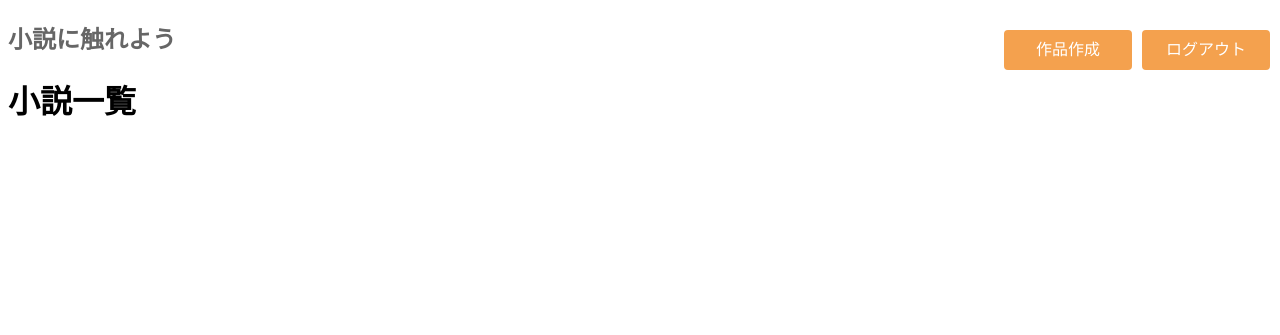
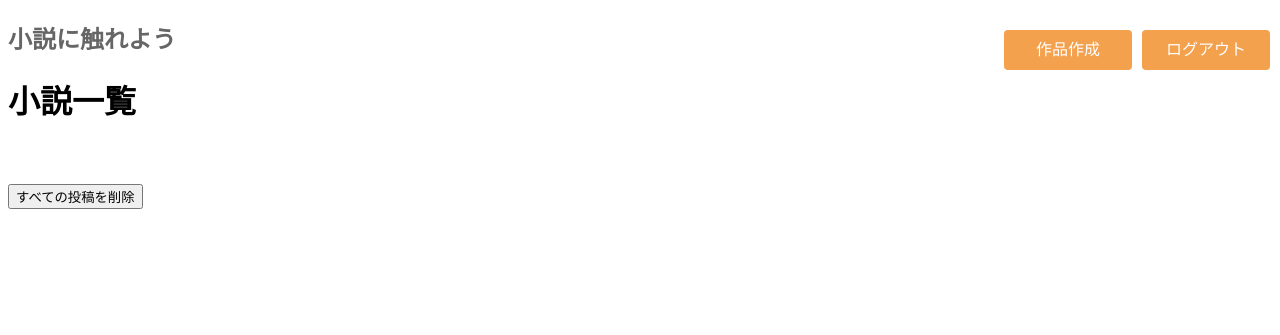
Before and after one commit to reiji053/test_4, a Flask app: page /home2 in a window 1280 px wide. Shown: the top 335 px of the page. Run offline with Flask 3, Linux system fonts and the light colour scheme; data that the repository does not hold is empty; some libraries are stand-ins or nearby versions.

Commit message:
first commit

```diff
--- a/templates/home2.html
+++ b/templates/home2.html
@@ -96,5 +96,8 @@
 		{% endfor %}
 		</div>
 	</main>
+	<form action="/delete_books" method="post" onsubmit="return confirm('本当にすべての投稿を削除しますか？');">
+    <button type="submit">すべての投稿を削除</button>
+</form>
 </body>
 </html>
```
